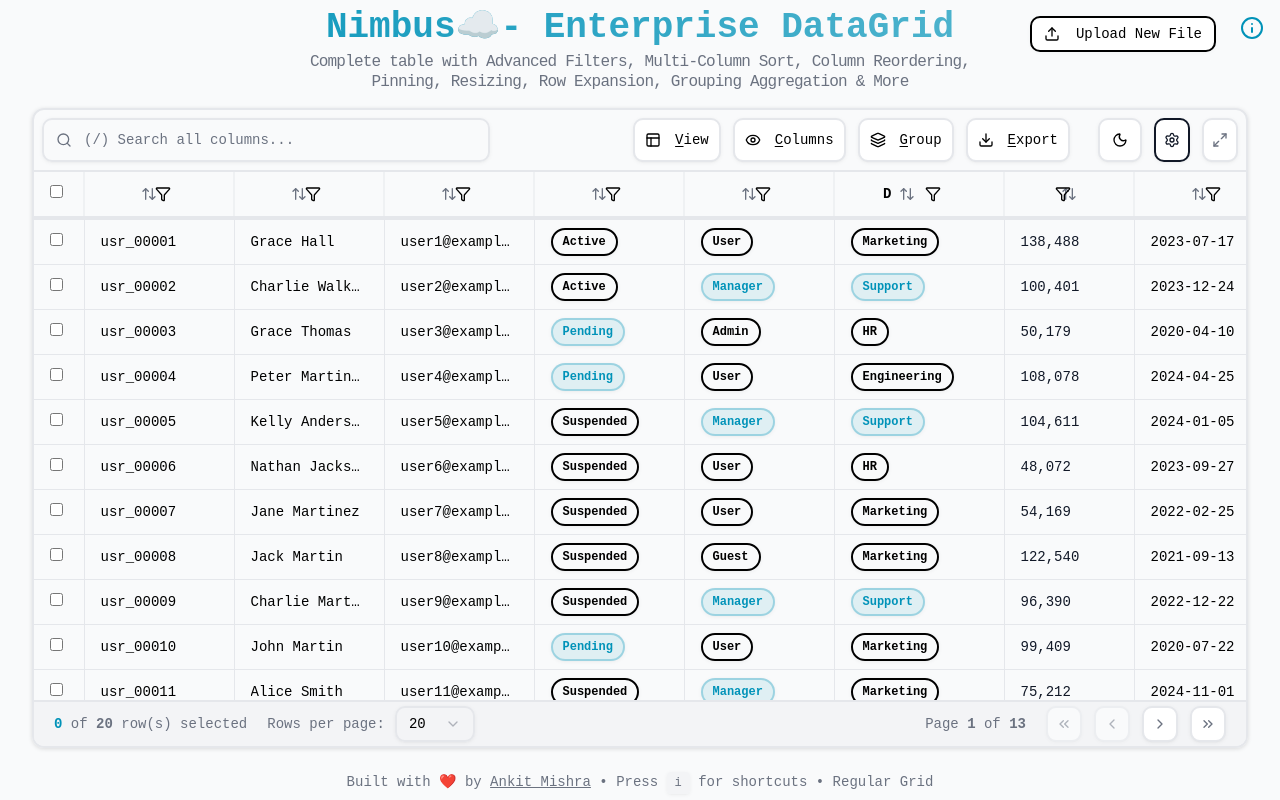
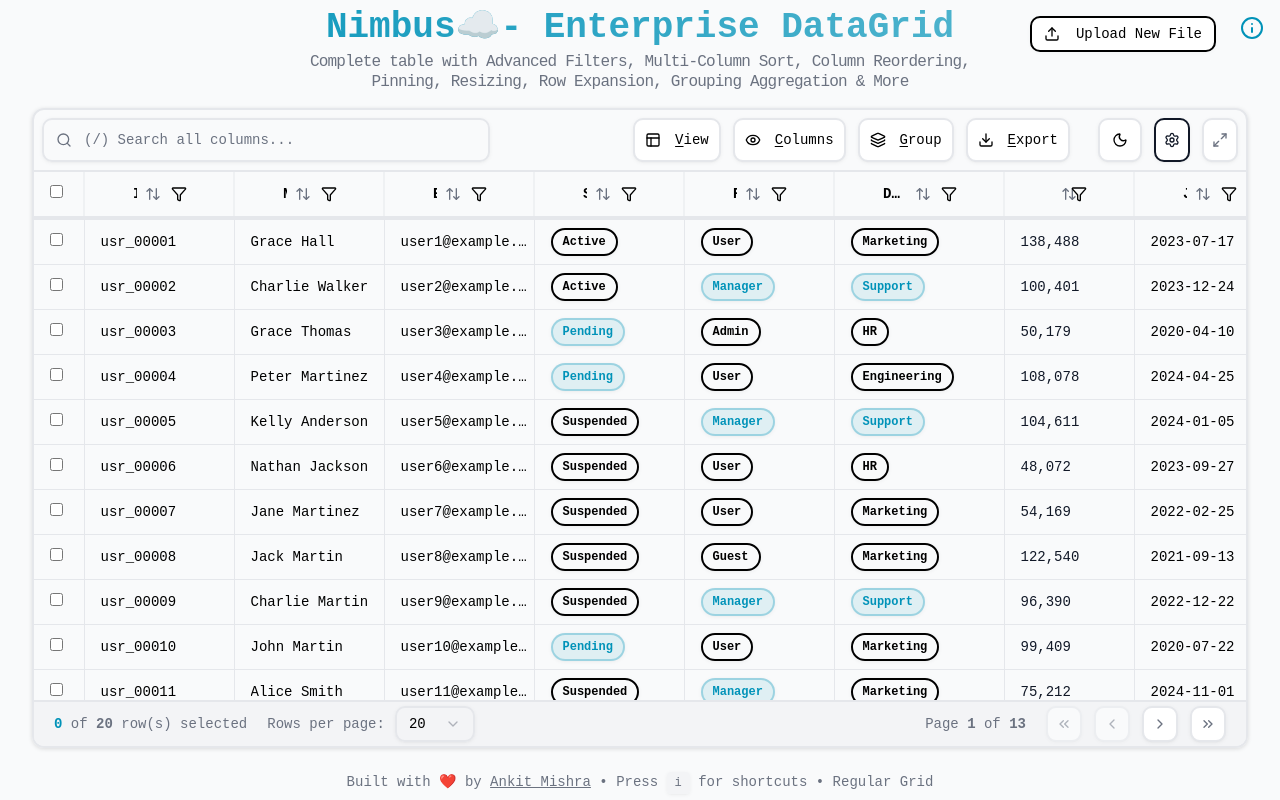
Before and after one commit to 2102ankit/nimbus, a React (Vite) app: page /beta in a window 1280 px wide. Built offline with nearby package versions, Linux system fonts and the light colour scheme.

Commit message:
fix: resizer position

```diff
--- a/components/Datagrid/ColumnHeader.jsx
+++ b/components/Datagrid/ColumnHeader.jsx
@@ -234,7 +234,7 @@ export function ColumnHeader({
               e.stopPropagation();
             }}
             data-dnd-kit-disabled="true"
-            className={`absolute -right-3 -top-2 h-10 w-1 cursor-col-resize touch-none
+            className={`absolute -right-1 -top-2 h-10 w-2 cursor-col-resize touch-none
             select-none transition-colors ${column.getIsResizing() ? "bg-primary" : "hover:bg-primary/50"}`}
             style={{ userSelect: "none" }}
           />
--- a/src/DynamicDataGrid.jsx
+++ b/src/DynamicDataGrid.jsx
@@ -612,11 +612,11 @@ const DynamicDataGrid = () => {
     const getDensityPadding = useCallback(() => {
         switch (density) {
             case "compact":
-                return "py-1 px-3";        // reduced vertical
+                return "py-1 pl-2";
             case "comfortable":
-                return "py-3 px-4";        // slightly reduced from py-4
+                return "py-4 pl-4";
             default:
-                return "py-2 px-4";
+                return "py-2 pl-4";
         }
     }, [density]);
 
```
